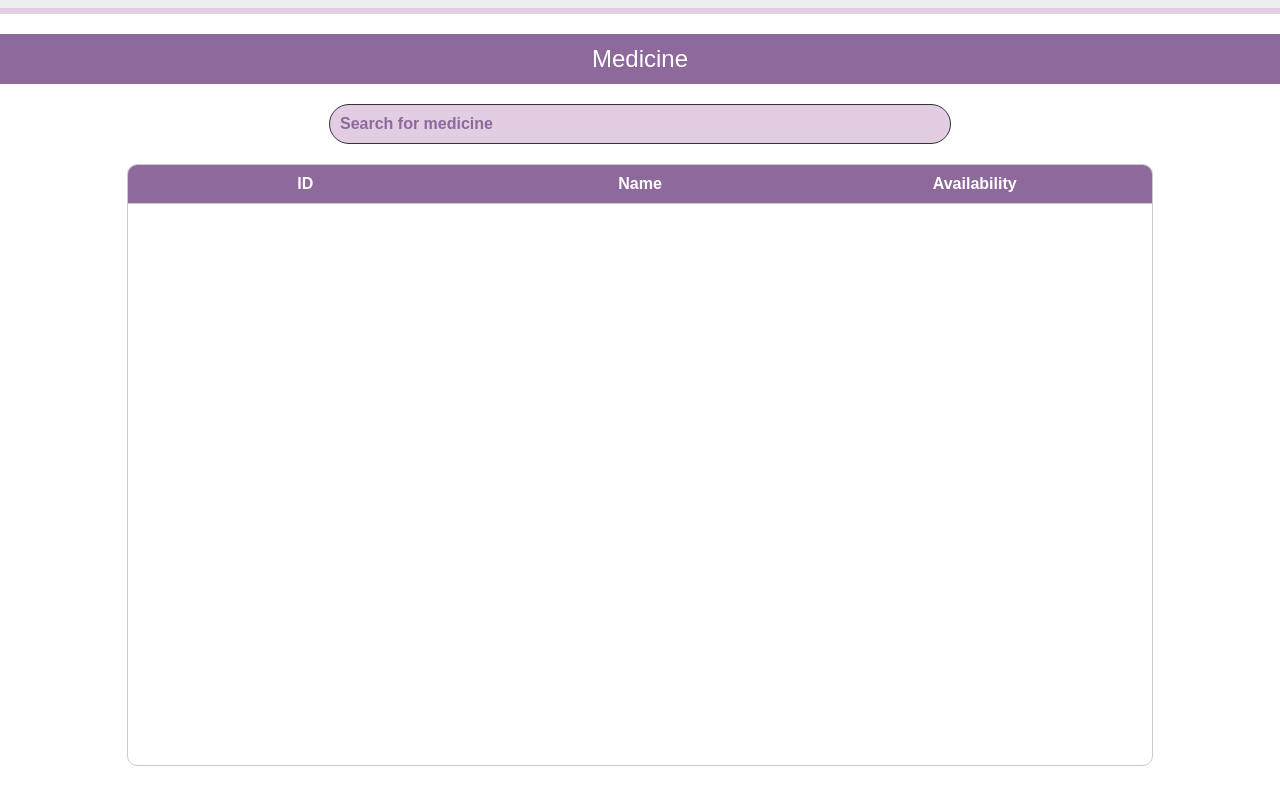
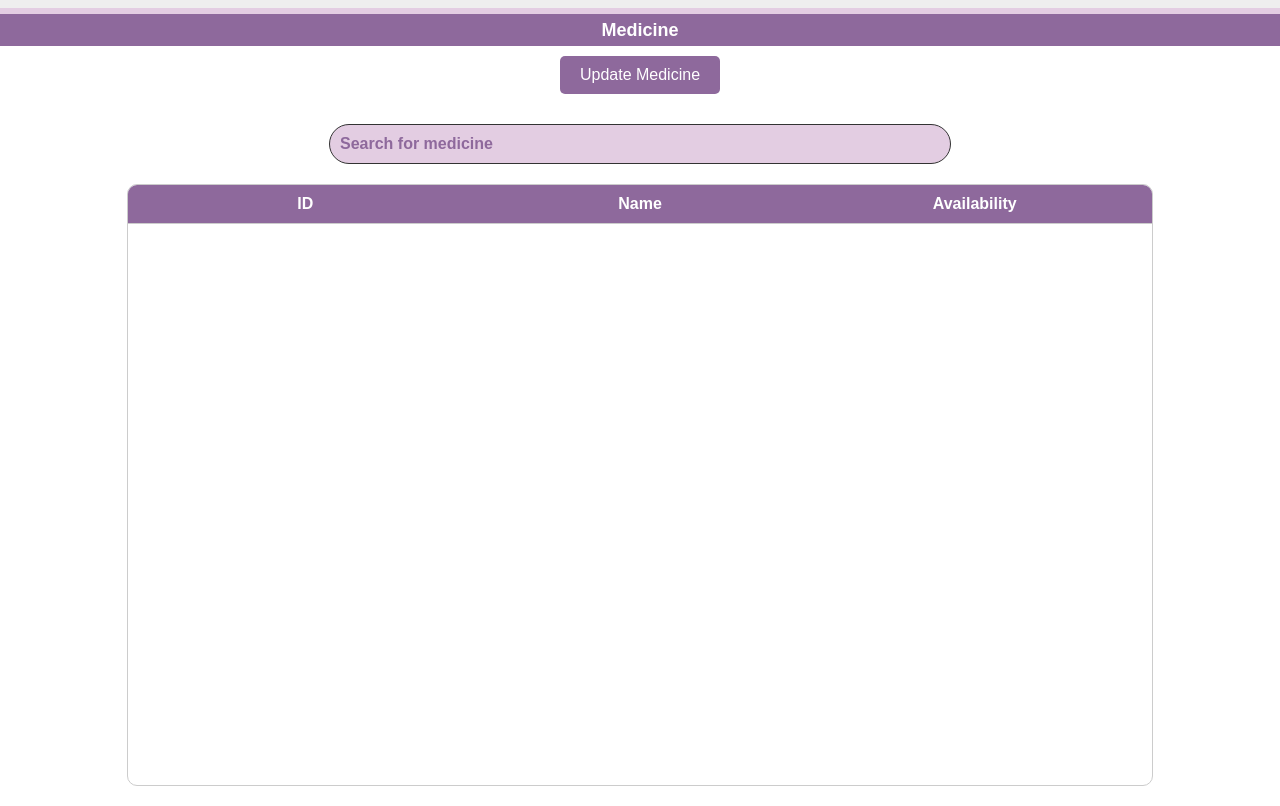
Before and after one commit to GarenceWong/BED2024Apr_P01_T3, a website: page html/medicine.html in a window 1280 px wide. Shown: the part 57-863 px from the top of the page. Drawn offline with Linux system fonts and the light colour scheme; no server answers.

Commit message:
changes to medicine to add button and changed sql

```diff
--- a/css/medicine.css
+++ b/css/medicine.css
@@ -68,6 +68,40 @@ body {
 .navbar .logout-button:hover {
     background-color: #E3CDE2;
     color: #333;
+}
+
+.subheader {
+    display: flex;
+    justify-content: center;
+    align-items: center;
+    background-color: #8E699C;
+    color: #FFFFFF;
+    text-align: center;
+    font-size: 18px;
+    padding: 1px;
+    height: 30px; /* Adjust height as needed */
+}
+
+.header-content {
+    display: flex;
+    align-items: center;
+    justify-content: center;
+    margin-top: 10px;
+}
+
+.new-appointment-btn {
+    padding: 10px 20px;
+    background-color: #8E699C;
+    color: white;
+    border: none;
+    cursor: pointer;
+    border-radius: 5px;
+    font-size: 16px;
+    margin-bottom: 10px;
+}
+
+.new-appointment-btn:hover {
+    background-color: #E3CDE2;
 }
 
 .appointment-rectangle {
--- a/html/medicine.html
+++ b/html/medicine.html
@@ -20,8 +20,12 @@
         </nav>
     </header>
 
-    <div class="appointment-rectangle">
-        Medicine
+    <div class="subheader">
+        <b>Medicine</b>
+    </div>
+
+    <div class="header-content">
+        <button onclick="location.href='updatemedicine.html'" class="new-appointment-btn">Update Medicine</button>
     </div>
 
     <div class="search-bar-container">
```
Also changed, not shown: 1 other file.
